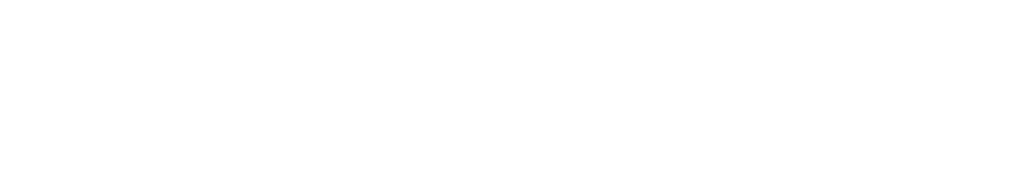
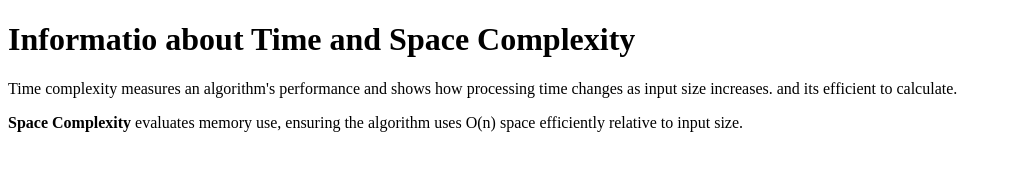
Before and after one commit to acciojob/time-and-space-complexity-nandan8983, a website: page main.html in a window 1280 px wide. Shown: the whole page, without its empty margins (0-1012 px from the left). Drawn offline with Linux system fonts and the light colour scheme.

Commit message:
created a submission

```diff
--- a/main.html
+++ b/main.html
@@ -8,6 +8,15 @@
 
 <body>
 	<!-- the entire body must be written by student -->
+	<h1>
+		Informatio about Time and Space Complexity
+	</h1>
+	<p>
+		Time complexity measures an algorithm's performance and shows how processing time changes as input size increases. and its efficient to calculate.
+	</p>
+	<p>
+		<b>Space Complexity</b> evaluates memory use, ensuring the algorithm uses O(n) space efficiently relative to input size.
+	</p>
     <script type="text/javascript" src="./script.js">
 </script>
 
```
